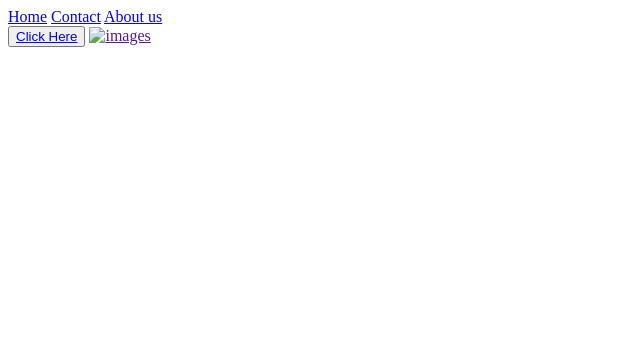
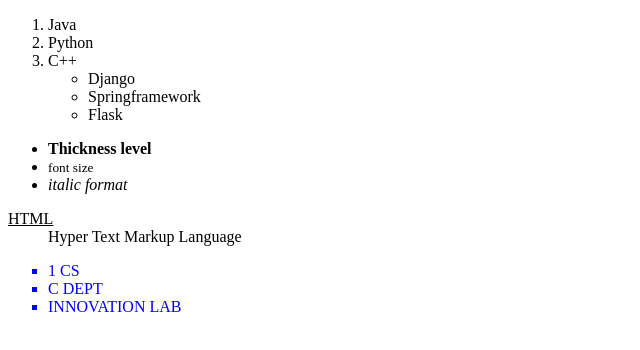
Before and after one commit to MonishaAnandan11/html.task, a plain HTML site: page task2.html in a window 1280 px wide. Shown: the whole page, without its empty margins (0-640 px from the left). Drawn offline with Linux system fonts and the light colour scheme.

Commit message:
task3.html

```diff
--- a/task2.html
+++ b/task2.html
@@ -4,15 +4,33 @@
     <title>Document</title>
   </head>
   <body>
-    <!--Create navigation bar using hyperlink-->
-    <nav>
-      <a href="#">Home</a>
-      <a href="#">Contact</a>
-      <a href="#">About us</a>
-    </nav>
-    <!-- button as link-->
-    <button><a href="#">Click Here</a></button>
-    <!-- image as link-->
-    <a href=""><img src="#path" alt="images" /></a>
+    <!--Nested challenge-->
+    <ol>
+      <li>Java</li>
+      <li>Python</li>
+      <li>C++</li>
+      <ul>
+        <li>Django</li>
+        <li>Springframework</li>
+        <li>Flask</li>
+      </ul>
+    </ol>
+    <!--Mixed List Formatting-->
+    <ul>
+      <li><b>Thickness level</b></li>
+      <li><small>font size</small></li>
+      <li><i>italic format</i></li>
+    </ul>
+    <!--description list-->
+    <dl>
+      <dl style="color: blue"></dl>
+      <dt><u>HTML</u></dt>
+      <dd>Hyper Text Markup Language</dd>
+    </dl>
+    <ul type="square" style="color: blue">
+      <li>1 CS</li>
+      <li>C DEPT</li>
+      <li>INNOVATION LAB</li>
+    </ul>
   </body>
 </html>
```
